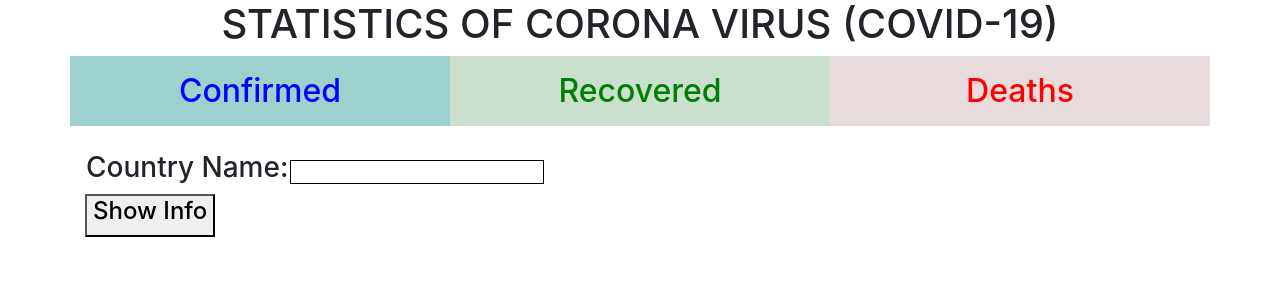
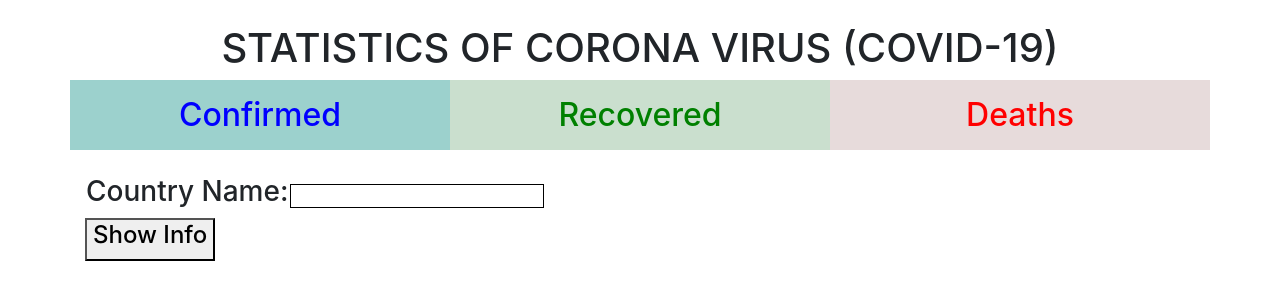
Before and after one commit to MhamadAtlab/corona, a plain HTML site: page index.html in a window 1280 px wide. Drawn offline with nearby package versions, Linux system fonts and the light colour scheme; no server answers.

Commit message:
Update index.html

```diff
--- a/index.html
+++ b/index.html
@@ -1,4 +1,5 @@
 <link rel="stylesheet" href="https://stackpath.bootstrapcdn.com/bootstrap/4.4.1/css/bootstrap.min.css" integrity="sha384-Vkoo8x4CGsO3+Hhxv8T/Q5PaXtkKtu6ug5TOeNV6gBiFeWPGFN9MuhOf23Q9Ifjh" crossorigin="anonymous">
+<br>
 <h1 style="text-align: center;">STATISTICS OF CORONA VIRUS (COVID-19) </h1>
 <div class="container">
     <div class="row" >
@@ -15,7 +16,7 @@
     </div>
     <br>
     <div class="row" >
-        <div class="col-8">
+        <div class="col">
             <table>
                 <tr>
                     <td><h3>Country Name: </h3></td>
```
